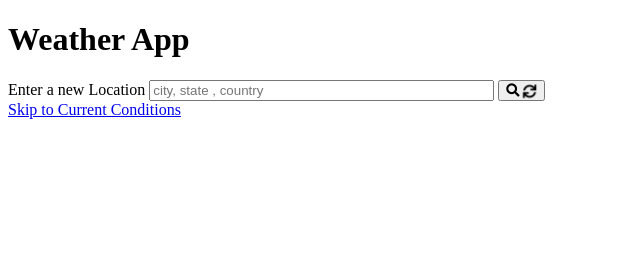
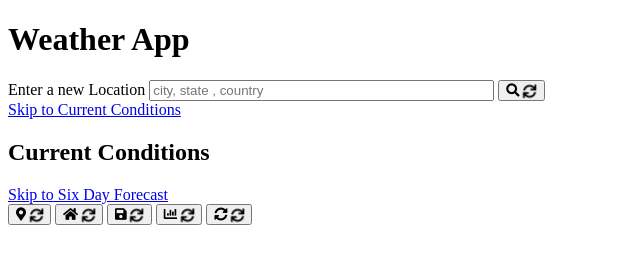
Before and after one commit to sumon0002001/weather-app, a plain HTML site: page index.html in a window 1280 px wide. Shown: the whole page, without its empty margins (0-640 px from the left). Drawn offline with Linux system fonts and the light colour scheme.

Commit message:
Add buttons

```diff
--- a/index.html
+++ b/index.html
@@ -24,6 +24,35 @@
             </form>
         </section>
         <a href="#currentForecast" class="skip-link">Skip to Current Conditions</a>
+        <section id="currentForecast" class="currentForecast fade-in" role="region" aria-labelledby="currentForecast__location">
+            <h2 id="currentForecast__location" class="current__location">Current Conditions</h2>
+            <div class="currentForecast_conditions" id="currentForecast_conditions"></div>
+        </section>
+        <a href="#dailyForecast"> Skip to Six Day Forecast</a>
+        <nav id="navButtons" class="navButtons fade-in">
+            <button id="getLocation" class="button" title="Get Location" aria-label="Get the current weather conditions for your current location">
+                <i class="fas fa-map-marker-alt"></i>
+                <i class="fas fa-sync fa-spin"></i>
+            </button>
+            <button id="home" class="button" title="Home Weather" aria-label="Get the current weather conditions for your home location">
+                <i class="fas fa-home"></i>
+                <i class="fas fa-sync fa-spin"></i>
+            </button>
+            <button id="saveLocation" class="button" title="Save Location" aria-label="Save the current location as your home location">
+                <i class="fas fa-save"></i>
+                <i class="fas fa-sync fa-spin"></i>
+            </button>
+            <button id="home" class="button" title="Home Weather" aria-label="Get the current weather conditions for your home location">
+                <i class="fas fa-chart-bar"></i>
+                <i class="fas fa-sync fa-spin"></i>
+            </button>
+            <button id="home" class="button" title="Home Weather" aria-label="Get the current weather conditions for your home location">
+                <i class="fas fa-sync-alt"></i>
+                <i class="fas fa-sync fa-spin"></i>
+            </button>
+
+
+        </nav>
     </main>
 
 </body>
```
